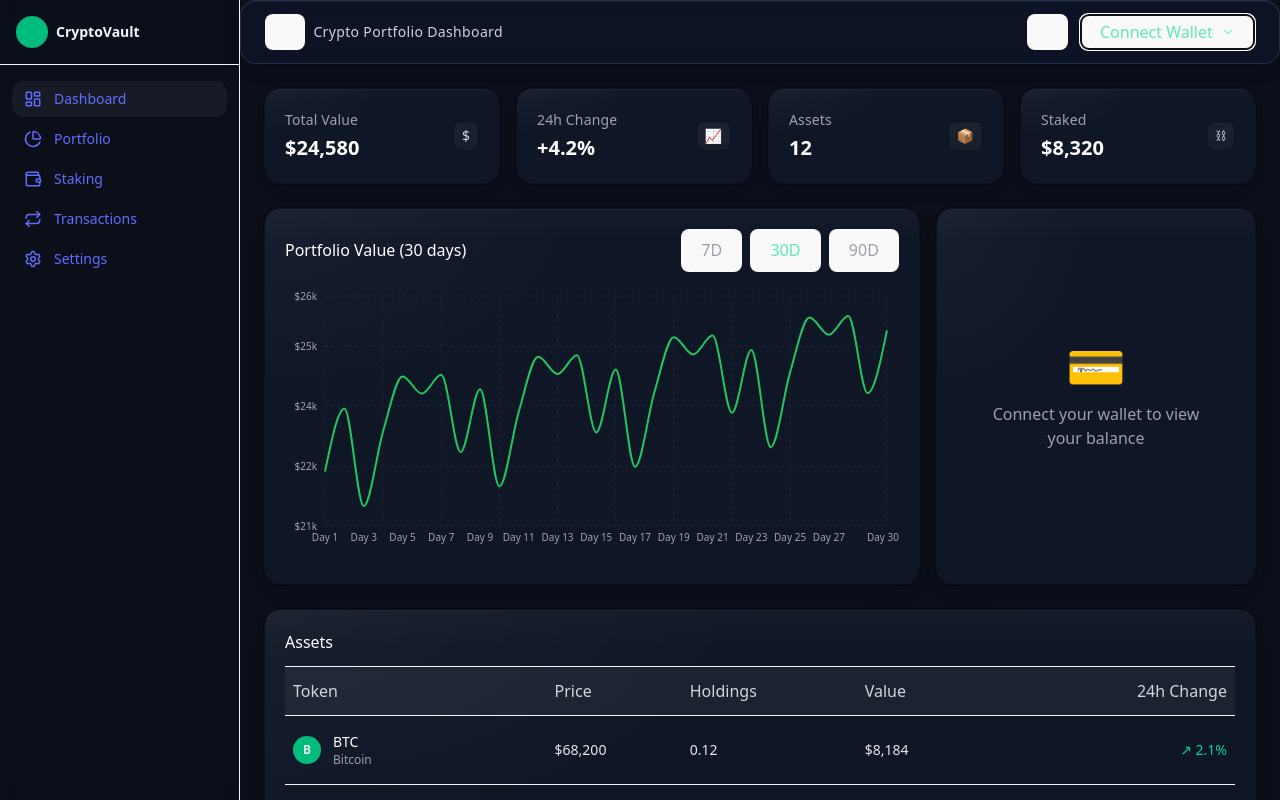
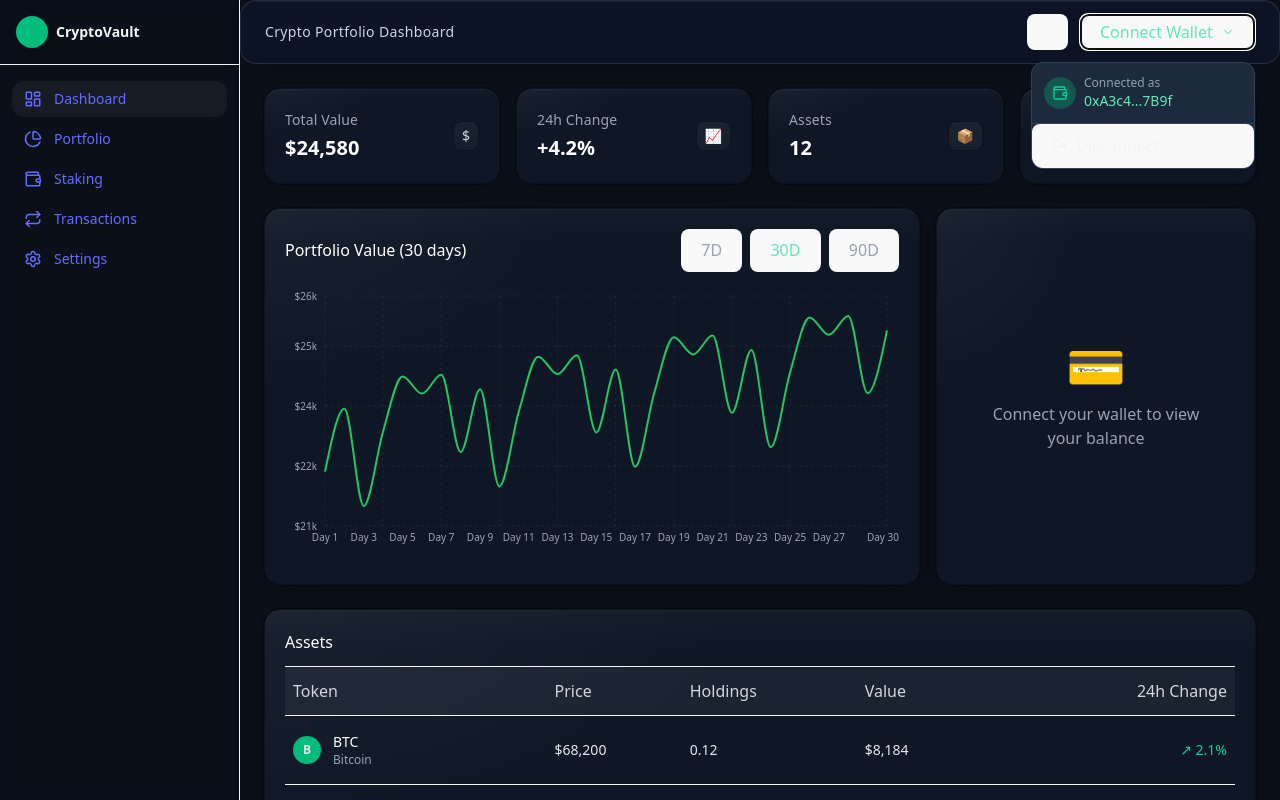
Before and after one commit to malih99/CryptoVault, a React (Vite) app: page / in a window 1280 px wide. Both pictures are taken after a click on the button "Connect Wallet". Shown: the top 800 px of the page. Built offline with nearby package versions, Linux system fonts and the light colour scheme.

Commit message:
import { Menu, LayoutDashboard, PieChart, Wallet, Repeat, Settings, X } from "lucide-react";

```diff
--- a/src/components/layout/Header.tsx
+++ b/src/components/layout/Header.tsx
@@ -1,4 +1,4 @@
-import { Menu, Sun, Moon, ChevronDown } from "lucide-react";
+import { Menu, Sun, Moon, ChevronDown, Wallet, LogOut } from "lucide-react";
 import { useEffect, useRef, useState } from "react";
 
 export default function Header({
@@ -32,34 +32,35 @@ export default function Header({
         <button
           onClick={onOpenSidebar}
           aria-label="Open sidebar"
-          className="h-9 w-9 flex items-center justify-center bg-red-500 text-white"
+          className="
+            lg:hidden h-9 w-9 flex items-center justify-center
+            rounded-xl border border-slate-700/60
+            text-slate-200 hover:bg-white/10 transition-colors
+          "
         >
-          <Menu size={24} color="white" />
+          <Menu size={18} />
         </button>
-
         <span className="text-xs sm:text-sm font-medium tracking-wide text-slate-300">
           Crypto Portfolio Dashboard
         </span>
       </div>
 
       {/* Right */}
-      <div className="flex items-center gap-2 sm:gap-3">
+      <div className="flex items-center gap-2 sm:gap-3 relative">
+        {/* Theme Switch */}
         <button
+          onClick={() => setDark((d) => !d)}
           aria-label="Toggle theme"
-          onClick={() => setDark((d) => !d)}
           className="
             h-9 w-9 flex items-center justify-center
             rounded-xl border border-slate-700/60
             text-slate-200 hover:bg-white/10 active:bg-white/20 transition-colors
           "
         >
-          {dark ? (
-            <Sun size={16} className="opacity-90" />
-          ) : (
-            <Moon size={16} className="opacity-90" />
-          )}
+          {dark ? <Sun size={16} /> : <Moon size={16} />}
         </button>
 
+        {/* Wallet Button */}
         <button
           ref={btnRef}
           onClick={() => setWalletOpen((v) => !v)}
@@ -73,6 +74,44 @@ export default function Header({
           Connect Wallet
           <ChevronDown size={14} className="opacity-70" />
         </button>
+
+        {/* Wallet Popover */}
+        {walletOpen && (
+          <div
+            className="
+              absolute right-0 top-12 w-56
+              bg-slate-800 border border-slate-700 rounded-xl
+              shadow-lg overflow-hidden z-40
+            "
+          >
+            <div className="p-3 text-sm text-gray-200 border-b border-slate-700">
+              <div className="flex items-center gap-2">
+                <div className="h-8 w-8 rounded-full bg-emerald-500/30 flex items-center justify-center">
+                  <Wallet size={16} className="text-emerald-400" />
+                </div>
+                <div>
+                  <div className="text-xs text-slate-400">Connected as</div>
+                  <div className="font-medium text-emerald-300">
+                    0xA3c4...7B9f
+                  </div>
+                </div>
+              </div>
+            </div>
+            <button
+              onClick={() => {
+                setWalletOpen(false);
+                alert("Disconnected!");
+              }}
+              className="
+                flex items-center gap-2 w-full text-left px-4 py-3 text-sm
+                hover:bg-slate-700/50 transition-colors
+              "
+            >
+              <LogOut size={16} />
+              <span>Disconnect</span>
+            </button>
+          </div>
+        )}
       </div>
     </header>
   );
--- a/src/components/layout/Sidebar.tsx
+++ b/src/components/layout/Sidebar.tsx
@@ -1,12 +1,12 @@
 import { useEffect } from "react";
 import { NavLink } from "react-router-dom";
 import {
+  Menu,
   LayoutDashboard,
   PieChart,
   Wallet,
   Repeat,
   Settings,
-  X,
 } from "lucide-react";
 
 const navItems = [
@@ -58,10 +58,15 @@ export default function Sidebar({
             <span className="font-semibold text-sm">CryptoVault</span>
           </div>
           <button
-            className="lg:hidden h-9 w-9 grid place-items-center rounded-xl border border-border text-gray-300 hover:bg-white/10"
             onClick={() => setOpen(false)}
+            aria-label="Open sidebar"
+            className="
+              lg:hidden h-9 w-9 flex items-center justify-center
+              rounded-xl border border-slate-700/60
+              text-slate-200 hover:bg-white/10 transition-colors
+            "
           >
-            <X size={18} />
+            <Menu size={18} />
           </button>
         </div>
 
```
